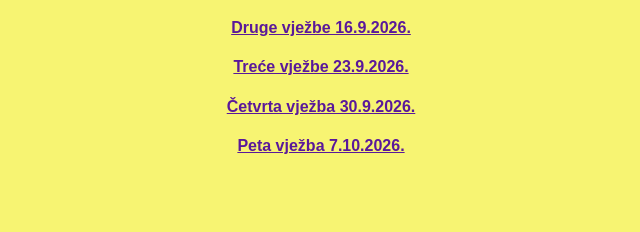
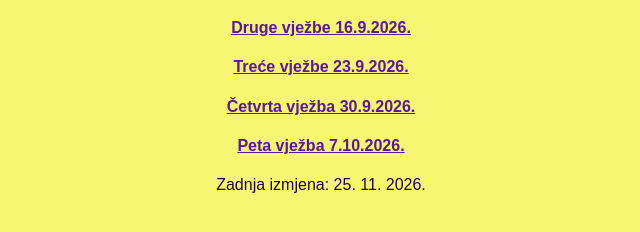
Before and after one commit to evankrusinski/sjiwp, a plain HTML site: page index.html in a window 1280 px wide. Shown: the part 100-332 px from the top of the page, without its empty margins (319-959 px from the left). Drawn offline with Linux system fonts and the light colour scheme; a web font is replaced by a local one.

Commit message:
Dodan paragraf s danasnjim datumom

```diff
--- a/index.html
+++ b/index.html
@@ -16,6 +16,8 @@
         <h4><a href="vjezba4.html">Četvrta vježba 30.9.2026. </a></h4>
         <h4><a href="vjezba5.html">Peta vježba 7.10.2026. </a></h4>
 
+        <p>Zadnja izmjena: 25. 11. 2026.</p>
+
 
 </body>
 </html>
```
